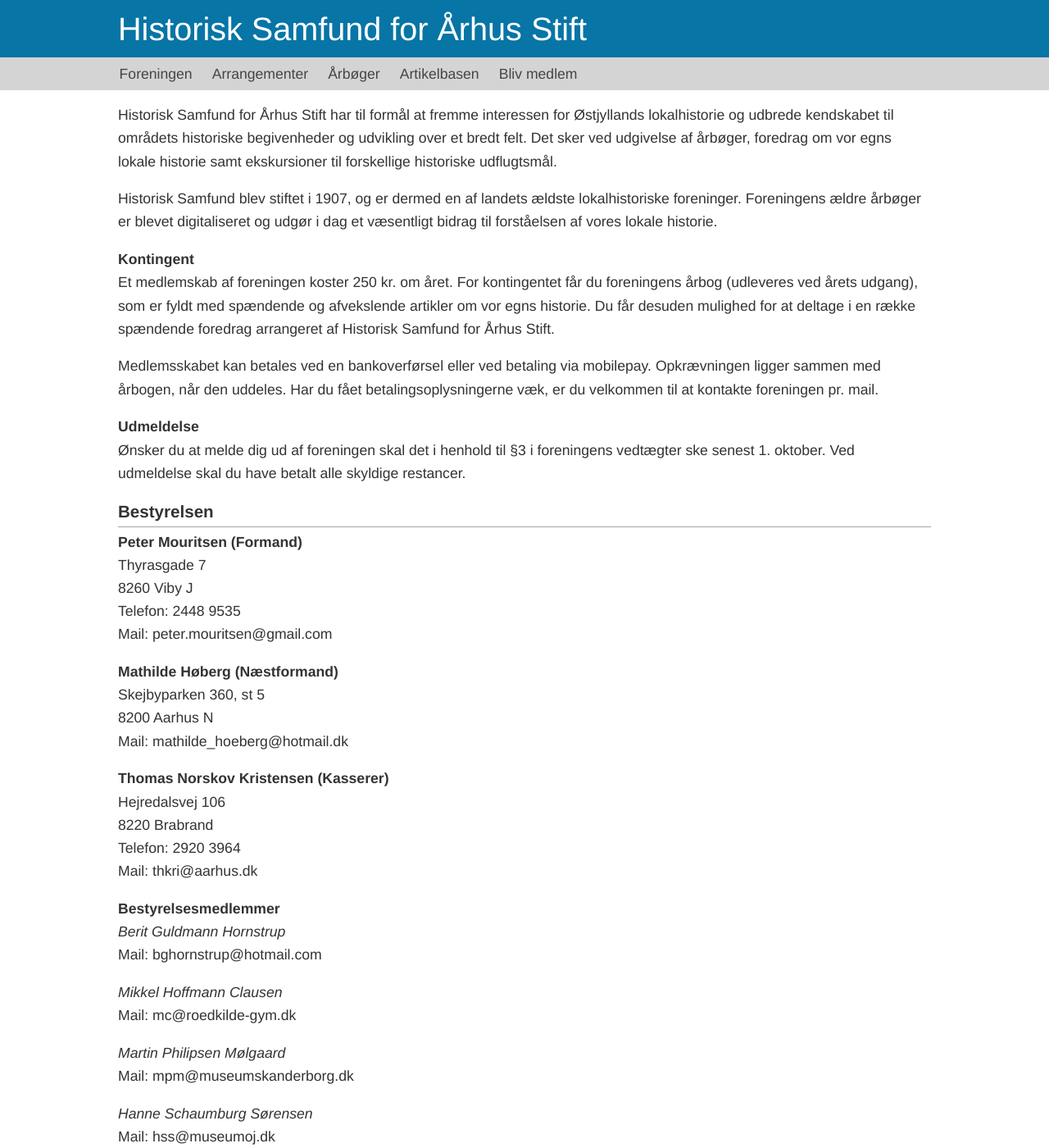
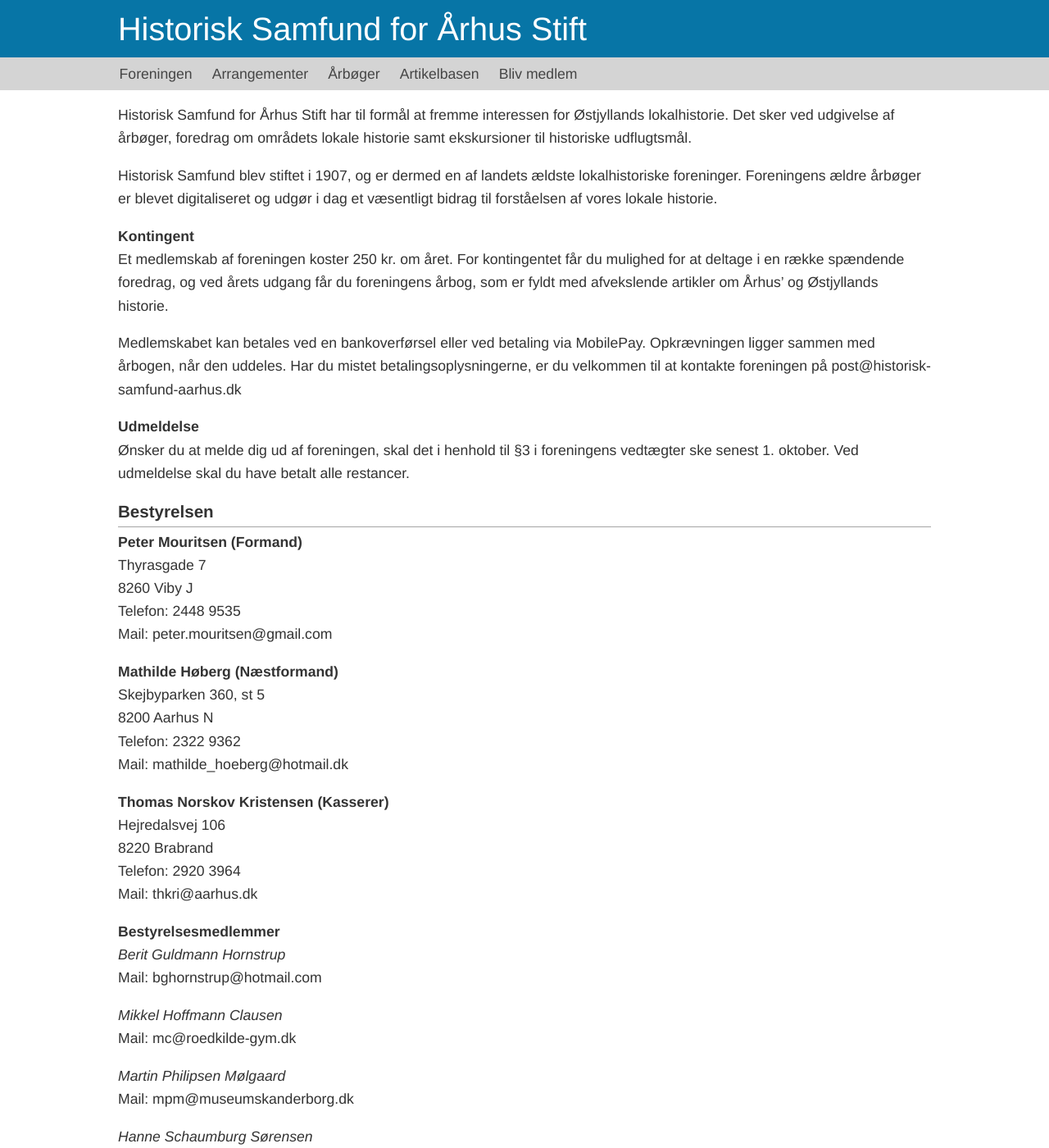
Before and after one commit to guldhorn/historisk-samfund, a Jekyll site: the page built from foreningen.md, in a window 1280 px wide and 1400 px high. Shown: the whole window at 82% size. Built offline with Jekyll 4.4.1, drawn with Linux system fonts in a browser that asks for light colours.

Commit message:
Update foreningen.md
Tekstgennemgang

```diff
--- a/foreningen.md
+++ b/foreningen.md
@@ -4,18 +4,17 @@ title: Om foreningen
 permalink: /foreningen
 ---
 
-Historisk Samfund for Århus Stift har til formål at fremme interessen for Østjyllands lokalhistorie og udbrede kendskabet til områdets historiske begivenheder og udvikling over et bredt felt. Det sker ved udgivelse af årbøger, foredrag om vor egns lokale historie samt ekskursioner til forskellige historiske udflugtsmål.
+Historisk Samfund for Århus Stift har til formål at fremme interessen for Østjyllands lokalhistorie. Det sker ved udgivelse af årbøger, foredrag om områdets lokale historie samt ekskursioner til historiske udflugtsmål.
 
 Historisk Samfund blev stiftet i 1907, og er dermed en af landets ældste lokalhistoriske foreninger. Foreningens ældre årbøger er blevet digitaliseret og udgør i dag et væsentligt bidrag til forståelsen af vores lokale historie.
 
 #### Kontingent
-Et medlemskab af foreningen koster 250 kr. om året. For kontingentet får du foreningens årbog (udleveres ved årets udgang), som er fyldt med spændende og afvekslende artikler om vor egns historie. Du får desuden mulighed for at deltage i en række spændende foredrag arrangeret af Historisk Samfund for Århus Stift.
+Et medlemskab af foreningen koster 250 kr. om året. For kontingentet får du mulighed for at deltage i en række spændende foredrag, og ved årets udgang får du foreningens årbog, som er fyldt med afvekslende artikler om Århus' og Østjyllands historie.
 
-Medlemsskabet kan betales ved en bankoverførsel eller ved betaling via mobilepay. Opkrævningen ligger sammen med årbogen, når den uddeles. Har du fået betalingsoplysningerne væk, er du velkommen til at kontakte foreningen pr. mail.
-
+Medlemskabet kan betales ved en bankoverførsel eller ved betaling via MobilePay. Opkrævningen ligger sammen med årbogen, når den uddeles. Har du mistet betalingsoplysningerne, er du velkommen til at kontakte foreningen på post@historisk-samfund-aarhus.dk
 
 #### Udmeldelse
-Ønsker du at melde dig ud af foreningen skal det i henhold til §3 i foreningens vedtægter ske senest 1. oktober. Ved udmeldelse skal du have betalt alle skyldige restancer.
+Ønsker du at melde dig ud af foreningen, skal det i henhold til §3 i foreningens vedtægter ske senest 1. oktober. Ved udmeldelse skal du have betalt alle restancer.
 
 
 
@@ -29,6 +28,7 @@ Mail: peter.mouritsen@gmail.com
 **Mathilde Høberg (Næstformand)**<br>
 Skejbyparken 360, st 5<br>
 8200 Aarhus N<br>
+Telefon: 2322 9362<br>
 Mail: mathilde_hoeberg@hotmail.dk
 
 **Thomas Norskov Kristensen (Kasserer)**<br>
```
